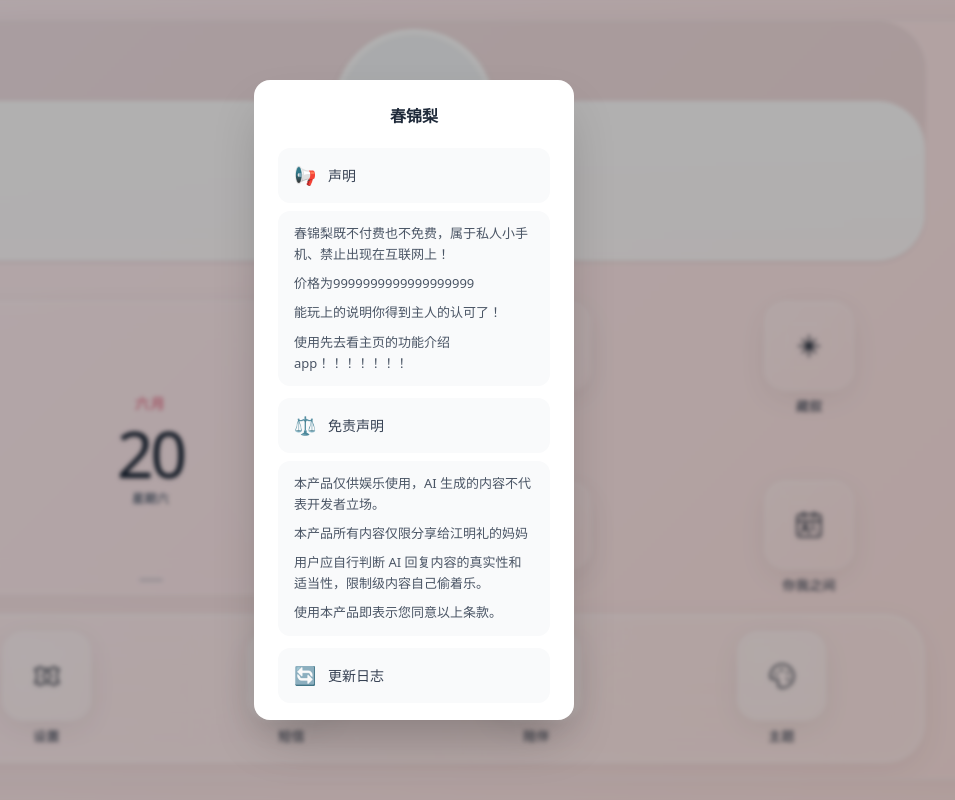
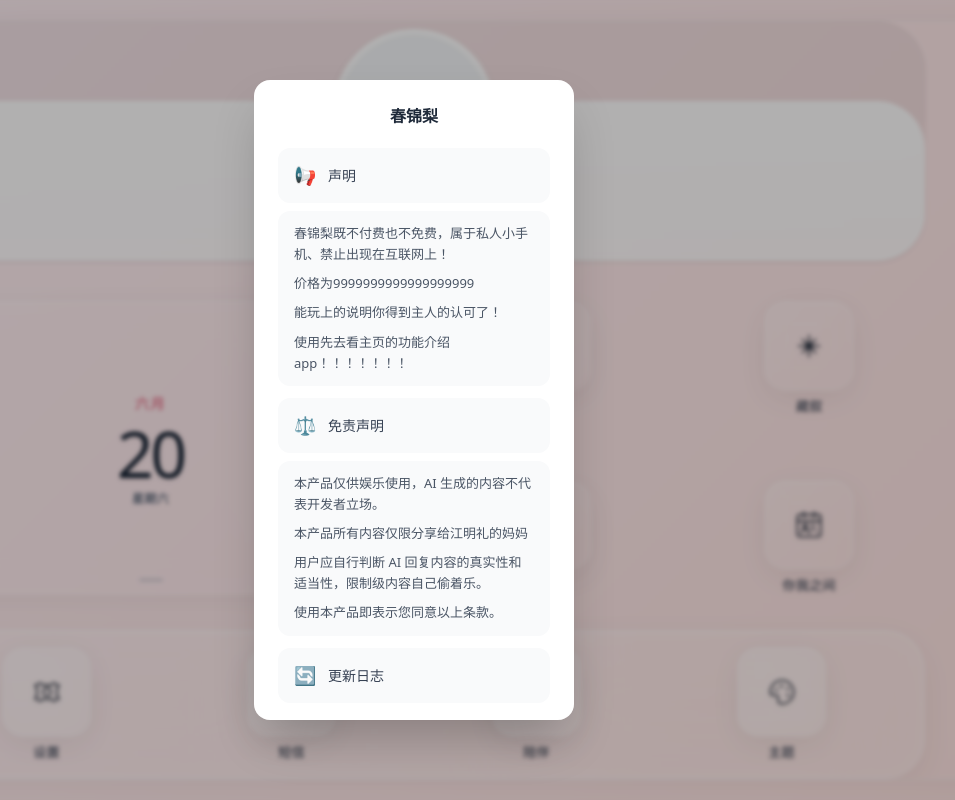
Before and after one commit to yueai4353-sketch/aafja, a React (Vite) app: page / in a window 1280 px wide. Shown: the whole page, without its empty margins (226-1181 px from the left). Built offline with nearby package versions, Linux system fonts and the light colour scheme.

Commit message:
更新：1

```diff
--- a/src/App.tsx
+++ b/src/App.tsx
@@ -1960,7 +1960,7 @@ export default function App() {
 
 
           {/* Bottom Dock */}
-          <div className="flex-shrink-0 flex flex-col justify-end pb-4 sm:pb-8 relative z-20 px-4 sm:px-8 md:px-20 lg:px-32" style={{ paddingBottom: 'max(16px, env(safe-area-inset-bottom, 16px))' }}>
+          <div className="flex-shrink-0 flex flex-col justify-end relative z-20 px-4 sm:px-8 md:px-20 lg:px-32" style={{ paddingBottom: 'env(safe-area-inset-bottom, 8px)', paddingTop: '4px' }}>
             <div className="px-2 sm:px-5 py-3 sm:py-4 flex justify-around items-center w-full bg-white/20 backdrop-blur-2xl rounded-[32px] sm:rounded-[40px] shadow-[0_8px_32px_rgba(0,0,0,0.05),inset_0_1px_1px_rgba(255,255,255,0.4),inset_0_0_20px_rgba(255,255,255,0.1)] border border-white/30 backdrop-saturate-150">
               <AppIcon onClick={() => setCurrentScreen('settings')} icon={<IconSettings />} label="设置" />
               <AppIcon icon={<IconMessage />} label="短信" />
```
